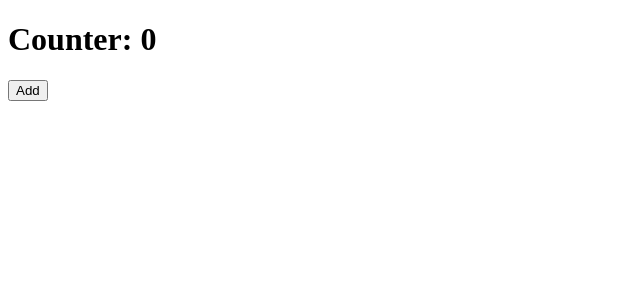
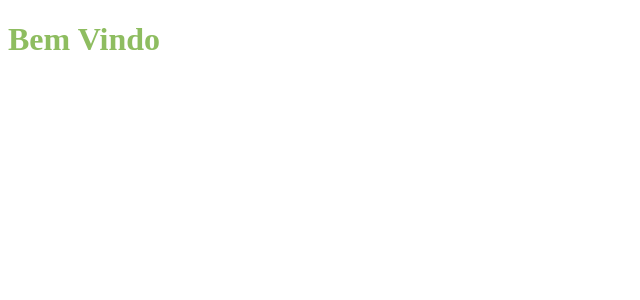
Before and after one commit to bydevnet/React_JS_DotNet6_API-Fazendo, a React (Create React App) app in the folder client/: page / in a window 1280 px wide. Shown: the top 300 px of the page, without its empty margins (0-640 px from the left). Built offline with nearby package versions, Linux system fonts and the light colour scheme.

Commit message:
Código Comitado

```diff
--- a/client/src/App.js
+++ b/client/src/App.js
@@ -1,20 +1,11 @@
-import React, {useState} from 'react';
+import React from 'react';
 
-import Header from './Header';
+import './global.css';
+
+import Login from './pages/Login';
 
  export default function App() {
-      const [counter, setCounter] = useState(0);
-
-      function increment(){
-        setCounter (counter+1);
-      }
-
    return (
-    <div>
-     <Header>
-        Counter: {counter}
-     </Header>
-     <button onClick={increment}>Add</button>
-    </div>
+    <Login/>
    );
  }
--- a/client/src/Header.js
+++ /dev/null
@@ -1,9 +0,0 @@
-import React, { Children } from 'react';
-
-export default function Header({children}){
-    return (
-        <div>
-            <h1>{children}</h1>
-        </div>
-    )
-}
--- /dev/null
+++ b/client/src/global.css
@@ -0,0 +1 @@
+@import url('https://fonts.googleapis.com/css2?family=Roboto:wght@400;500;700&display=swap');
--- /dev/null
+++ b/client/src/pages/Login/index.js
@@ -0,0 +1,8 @@
+import React, { Children } from 'react';
+import './styles.css';
+
+export default function Login(){
+    return (
+            <h1>Bem Vindo</h1>
+    )
+}
--- /dev/null
+++ b/client/src/pages/Login/styles.css
@@ -0,0 +1,3 @@
+h1{
+    color: #8EBD60;
+}
```
Also changed, not shown: client/src/assets/logo.svg (added), client/src/assets/padlock.png (added).
